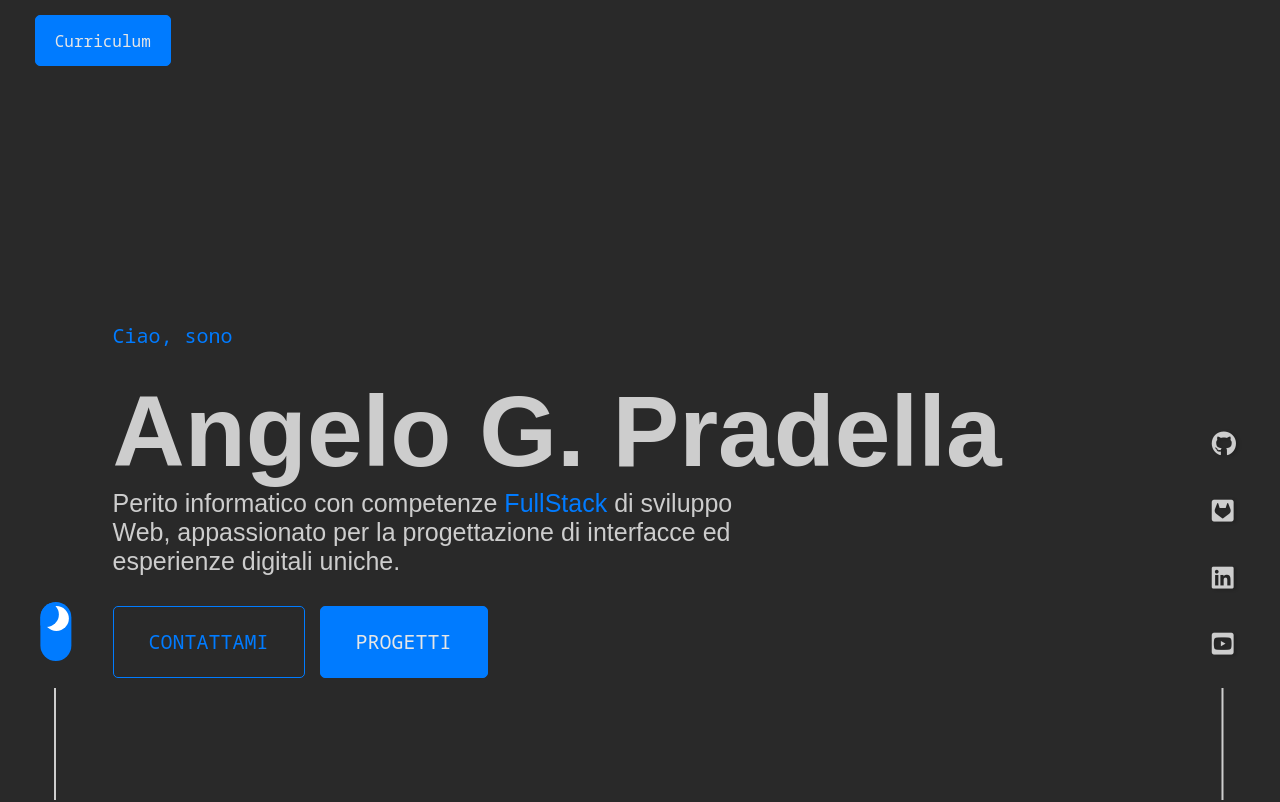
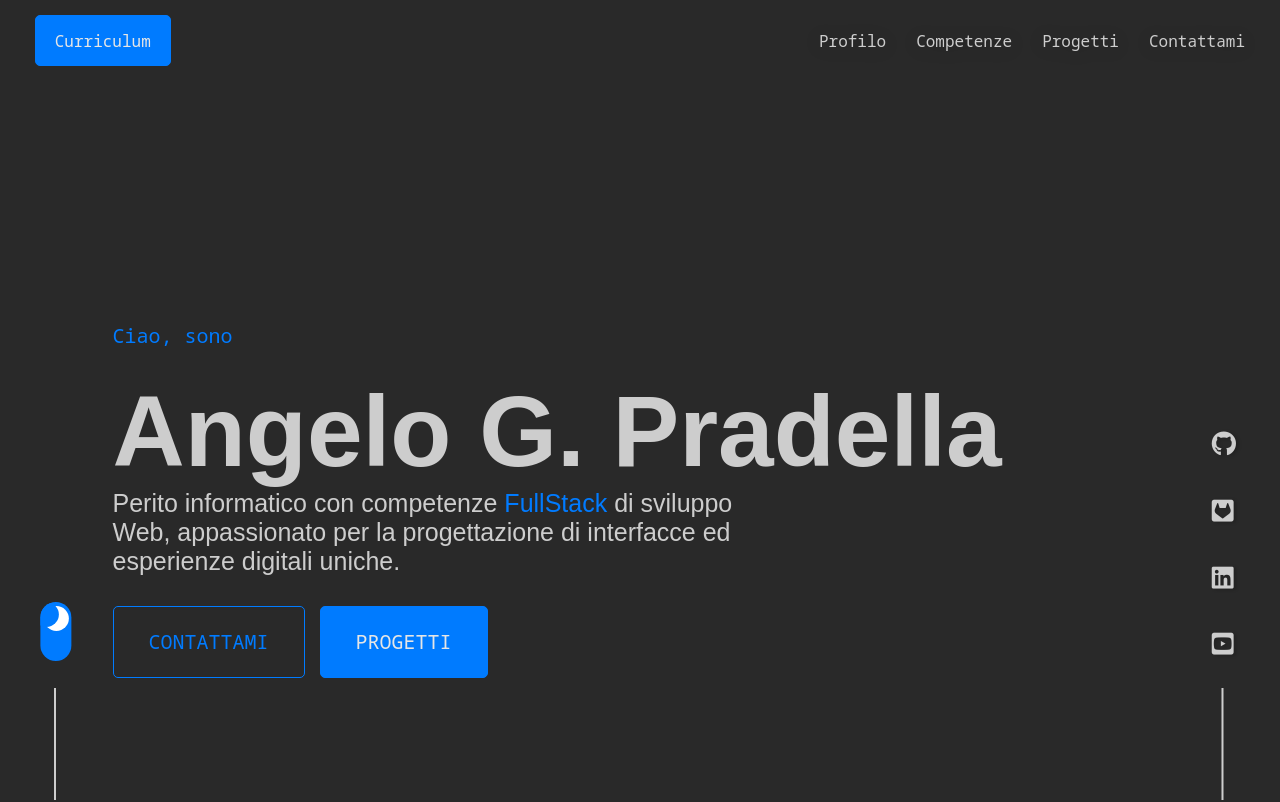
Before and after one commit to angeloPradella-github/portfolio-v1, a React (Vite) app: page / in a window 1280 px wide. Shown: the top 802 px of the page. Built offline with nearby package versions, Linux system fonts and the light colour scheme; a web font is replaced by a local one.

Commit message:
prova risoluzione del build fallito

```diff
--- a/src/components/Navbar/Navbar.jsx
+++ b/src/components/Navbar/Navbar.jsx
@@ -1,7 +1,7 @@
 import React, { useState, useEffect, useRef, useCallback } from "react";
 import { useMediaQuery } from "react-responsive";
 import { Tooltip } from "antd";
-// import NavList from "./NavList.jsx";
+import NavList from "./NavList";
 import "../CustomButtons.css";
 
 const HamburgerMenu = ({ onClick }) => (
@@ -75,7 +75,7 @@ export default function Navbar() {
       </div>
 
       {/* ---------Navlist------------ */}
-      {/* <NavList menuOpen={menuOpen} /> */}
+      <NavList menuOpen={menuOpen} />
     </nav>
   );
 }
```
